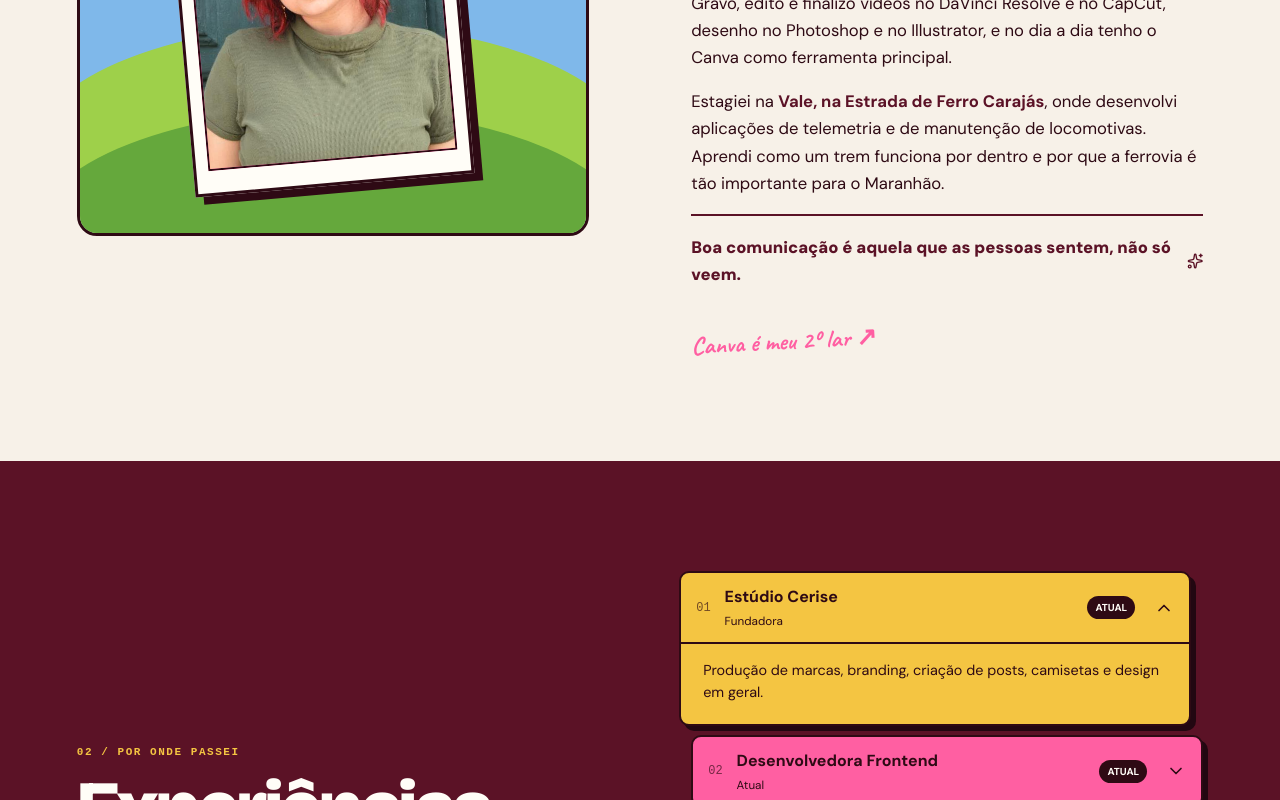
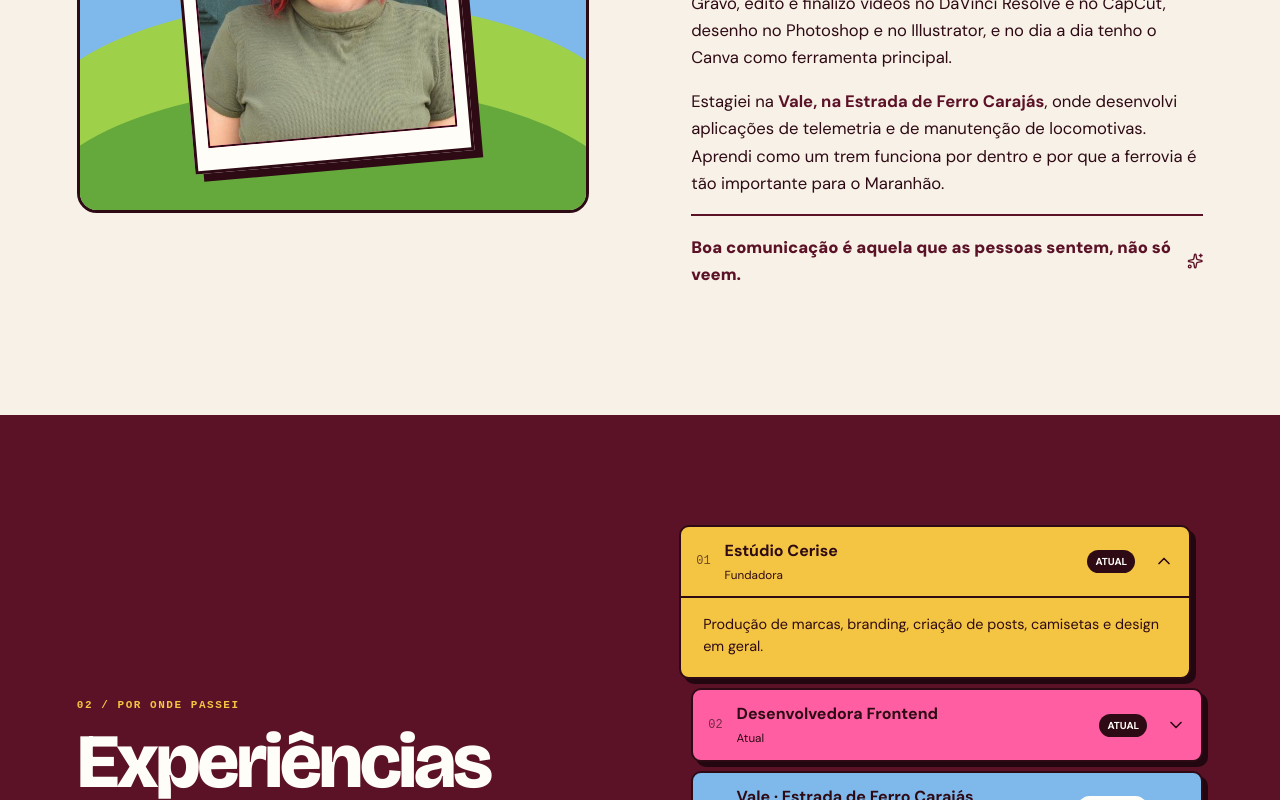
Before and after one commit to ellenmwnroe/portifolioellen, a Next.js app: page / in a window 1280 px wide. Shown: the part 1319-2119 px from the top of the page. Built offline with nearby package versions, Linux system fonts and the light colour scheme.

Commit message:
Remove a anotação 'Canva é meu 2º lar'
Co-Authored-By: Claude Opus 5.5 <noreply@anthropic.com>
Claude-Session: https://claude.ai/code/session_01SjHnMM2yLduRU75NWvjFVX

```diff
--- a/app/page.tsx
+++ b/app/page.tsx
@@ -57,7 +57,7 @@ export default function Page() {
 
       <section id="inicio" className="hero section-pad"><div className="hero-sky"><span className="pixel-cloud cloud-one">▰▰</span><span className="pixel-cloud cloud-two">▰▰▰</span><span className="sun">✹</span></div><div className="hero-copy"><div className="status-pill"><Circle size={9} fill="currentColor" /> Aberta a novas oportunidades</div><h1><span className="h1-ellen">Ellen</span><em>Monroe</em></h1><p className="hero-lede">Eu crio design que <strong>comunica, emociona</strong> e inova.</p><a className="button button-dark" href="#trabalhos">Ver meus trabalhos <ArrowUpRight size={17} /></a></div><div className="hero-photo photo-left"><span>foto_01.jpg</span><img className="photo-img portrait" src="/images/ellen-jornais.jpg" alt="Ellen segurando exemplares do jornal The UPAONU Times" /><small>Designer</small></div><div className="hero-photo photo-right"><span>recorte_02.png</span><img className="photo-img landscape" src="/images/ellen-recorte.jpg" alt="Retrato recortado da Ellen com fundo pêssego" /><small>Dev Frontend</small></div><div className="sticker sticker-yellow">Audiovisual</div><div className="sticker sticker-pink">+ criatividade</div><div className="hero-bottom"><span>SCROLL PARA CONHECER</span><div className="rail-line"><span className="rail-train"><TrainFront size={22} /></span></div><span>01 / 10</span></div></section>
 
-      <section id="sobre" className="about section-pad cream-bg"><div className="about-grid"><div className="about-visual"><div className="hill-scene"><div className="hill hill-back" /><div className="hill hill-front" /></div><div className="tape tape-a" /><div className="about-card"><img className="photo-img big-portrait" src="/images/ellen-retrato.jpg" alt="Retrato da Ellen, de cabelo vermelho e óculos" /></div></div><div className="about-text"><SectionTitle eyebrow="01 / sobre mim" title={<>Oi, eu sou a<br /><span>Ellen!</span> 👋</>} /><p>Sou de São Luís e sou apaixonada por comunicação, criatividade e inovação. Já passei por social media, tráfego pago, branding, design de camisetas e produção audiovisual, e hoje uno tudo isso ao código como desenvolvedora frontend.</p><p>Fundei o <strong>Estúdio Cerise</strong>, onde crio marcas, posts e peças do zero. Gravo, edito e finalizo vídeos no DaVinci Resolve e no CapCut, desenho no Photoshop e no Illustrator, e no dia a dia tenho o Canva como ferramenta principal.</p><p>Estagiei na <strong>Vale, na Estrada de Ferro Carajás</strong>, onde desenvolvi aplicações de telemetria e de manutenção de locomotivas. Aprendi como um trem funciona por dentro e por que a ferrovia é tão importante para o Maranhão.</p><p className="highlight-line">Boa comunicação é aquela que as pessoas sentem, não só veem. <Sparkles size={18} /></p><span className="hand-note canva-note">Canva é meu 2º lar ↗</span></div></div></section>
+      <section id="sobre" className="about section-pad cream-bg"><div className="about-grid"><div className="about-visual"><div className="hill-scene"><div className="hill hill-back" /><div className="hill hill-front" /></div><div className="tape tape-a" /><div className="about-card"><img className="photo-img big-portrait" src="/images/ellen-retrato.jpg" alt="Retrato da Ellen, de cabelo vermelho e óculos" /></div></div><div className="about-text"><SectionTitle eyebrow="01 / sobre mim" title={<>Oi, eu sou a<br /><span>Ellen!</span> 👋</>} /><p>Sou de São Luís e sou apaixonada por comunicação, criatividade e inovação. Já passei por social media, tráfego pago, branding, design de camisetas e produção audiovisual, e hoje uno tudo isso ao código como desenvolvedora frontend.</p><p>Fundei o <strong>Estúdio Cerise</strong>, onde crio marcas, posts e peças do zero. Gravo, edito e finalizo vídeos no DaVinci Resolve e no CapCut, desenho no Photoshop e no Illustrator, e no dia a dia tenho o Canva como ferramenta principal.</p><p>Estagiei na <strong>Vale, na Estrada de Ferro Carajás</strong>, onde desenvolvi aplicações de telemetria e de manutenção de locomotivas. Aprendi como um trem funciona por dentro e por que a ferrovia é tão importante para o Maranhão.</p><p className="highlight-line">Boa comunicação é aquela que as pessoas sentem, não só veem. <Sparkles size={18} /></p></div></div></section>
 
       <section id="experiencias" className="experience section-pad wine-bg"><div className="experience-grid"><div><SectionTitle light eyebrow="02 / por onde passei" title={<>Experiências<br /><span>que deixam marca.</span></>} /><p className="section-intro light-copy">Um pouco do caminho que me trouxe até aqui, entre ideias, telas e trilhos.</p><div className="ticket-mini"><TrainFront size={19} /><span>SLZ → próximos destinos</span></div></div><div className="folder-stack">{experiences.map((item, index) => <button key={item.title} className={`folder-tab ${item.color} ${activeExperience === index ? 'active' : ''}`} onClick={() => setActiveExperience(activeExperience === index ? -1 : index)}><div className="folder-label"><span className="folder-index">0{index + 1}</span><span><strong>{item.title}</strong><small>{item.role}</small></span>{item.current && <b className="current-tag">Atual</b>}{item.train && <b className="train-tag">✦ trilhos</b>}<ChevronDown className="chevron" size={20} /></div>{activeExperience === index && <div className="folder-detail"><p>{item.text}</p>{item.photos && <div className="exp-photos">{item.photos.map((photo, i) => <figure key={photo.src} className={`exp-photo exp-photo-${i}`}><img src={photo.src} alt={photo.caption} loading="lazy" /><figcaption>{photo.caption}</figcaption></figure>)}</div>}{item.train && <span className="rail-stamp">Vale · EFC / 2025–2026</span>}</div>}</button>)}</div></div></section>
 
```
